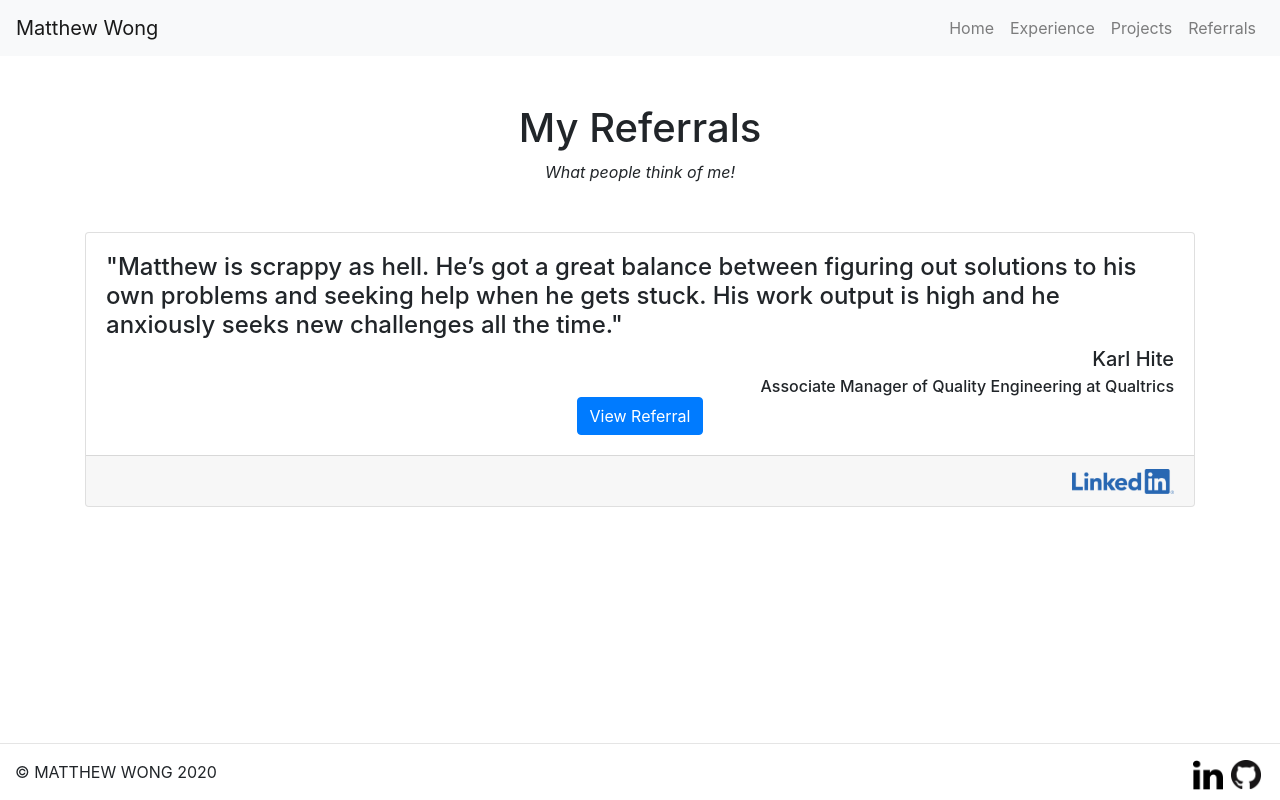
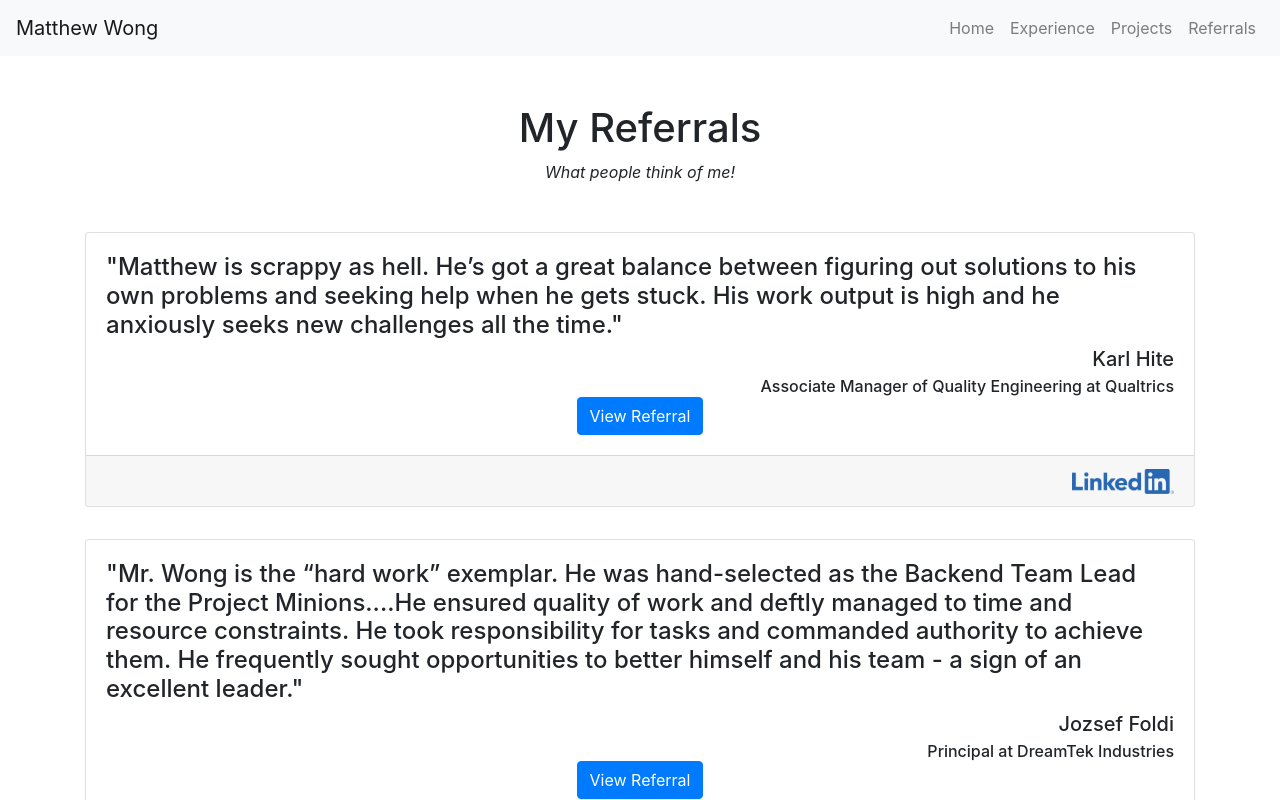
Before and after one commit to mwong33/portfolio, a React (Create React App) app: page /#/referrals in a window 1280 px wide. Shown: the top 800 px of the page. Built offline with nearby package versions, Linux system fonts and the light colour scheme.

Commit message:
Adding dreamtek referral

```diff
--- a/src/data/ReferralsData.js
+++ b/src/data/ReferralsData.js
@@ -1,4 +1,5 @@
 import KarlHitePDF from '../pdf/MWong_KHite_Referral.pdf';
+import DreamTekPDF from '../pdf/MWong_DreamTek_Referral.pdf';
 
 export default [
     {
@@ -8,5 +9,13 @@ export default [
         "linkedin": "https://www.linkedin.com/in/karlhite/",
         "snippet": "Matthew is scrappy as hell. He’s got a great balance between figuring out solutions to his own problems and seeking help when he gets stuck. His work output is high and he anxiously seeks new challenges all the time.",
         "pdf": KarlHitePDF
+    },
+    {
+        "author": "Jozsef Foldi",
+        "position": "Principal",
+        "company": "DreamTek Industries",
+        "linkedin": "https://www.linkedin.com/in/jfoldi/",
+        "snippet": "Mr. Wong is the “hard work” exemplar. He was hand-selected as the Backend Team Lead for the Project Minions....He ensured quality of work and deftly managed to time and resource constraints. He took responsibility for tasks and commanded authority to achieve them. He frequently sought opportunities to better himself and his team - a sign of an excellent leader.",
+        "pdf": DreamTekPDF
     }
 ]
```
Also changed, not shown: 1 other file (tests, documents, lock files or other folders).
